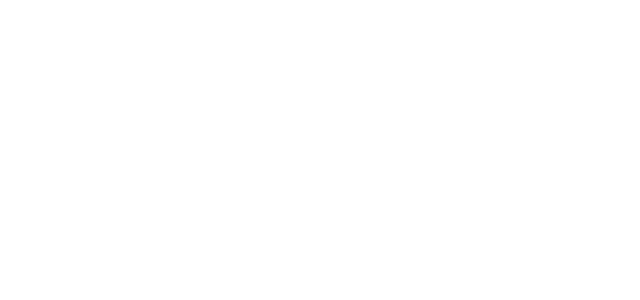
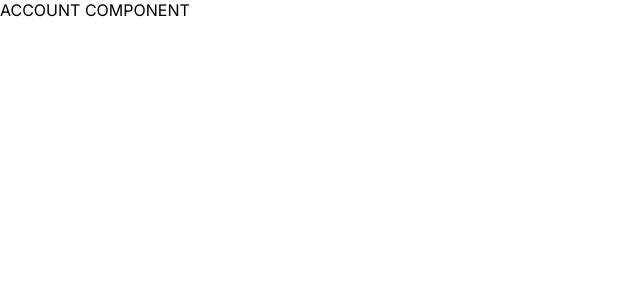
Before and after one commit to Pawko23/ProhealthTeam, a React (Create React App) app: page /account in a window 1280 px wide. Before the commit this address had no page. Shown: the top 300 px of the page, without its empty margins (0-640 px from the left). Built offline with nearby package versions, Linux system fonts and the light colour scheme.

Commit message:
account component

```diff
--- a/src/Routes.js
+++ b/src/Routes.js
@@ -12,6 +12,7 @@
 import UserProgress from './components/UserProgress';
 import StaminaProgress from './components/StaminaProgress';
 import EvalProgress from './components/EvalProgress';
+import Account from './components/Account';
 
 function AppRoutes() {
   return (
@@ -19,6 +20,7 @@
       <Route path='/' element={<HomePage />} />
       <Route path='/register' element={<RegisterPage />} />
       <Route path='/login' element={<LoginPage />} />
+      <Route path='/account' element={<Account />} />
       <Route path='/training' element={<TrainingMain />} />
       <Route path='/training/stamina-progress' element={<StaminaProgress />} />
       <Route path='/training/jump-progress' element={<JumpProgress />} />
--- /dev/null
+++ b/src/components/Account.js
@@ -0,0 +1,11 @@
+import React from "react";
+
+const Account = () => {
+    return (
+        <>
+            <p>ACCOUNT COMPONENT</p>
+        </>
+    )
+}
+
+export default Account;
--- a/src/components/Navbar.js
+++ b/src/components/Navbar.js
@@ -33,7 +33,7 @@
                         <li><Link to='/rehabilitation'>Rehabilitacja</Link></li>
                         {isLoggedIn ? (
                             <>
-                                <li><Link to='/login'>Konto</Link></li>
+                                <li><Link to='/account'>Konto</Link></li>
                                 <li><Link to='/' onClick={signOut}>Wyloguj się</Link></li>
                             </>
                         ) : (
@@ -55,7 +55,7 @@
                 <ul className={NavbarStyles.account}>
                     {isLoggedIn ? (
                         <>
-                            <li><Link to='/login'>Konto</Link></li>
+                            <li><Link to='/account'>Konto</Link></li>
                             <li><Link to='/' onClick={signOut}>Wyloguj się</Link></li>
                         </>
                     ) : (
```
